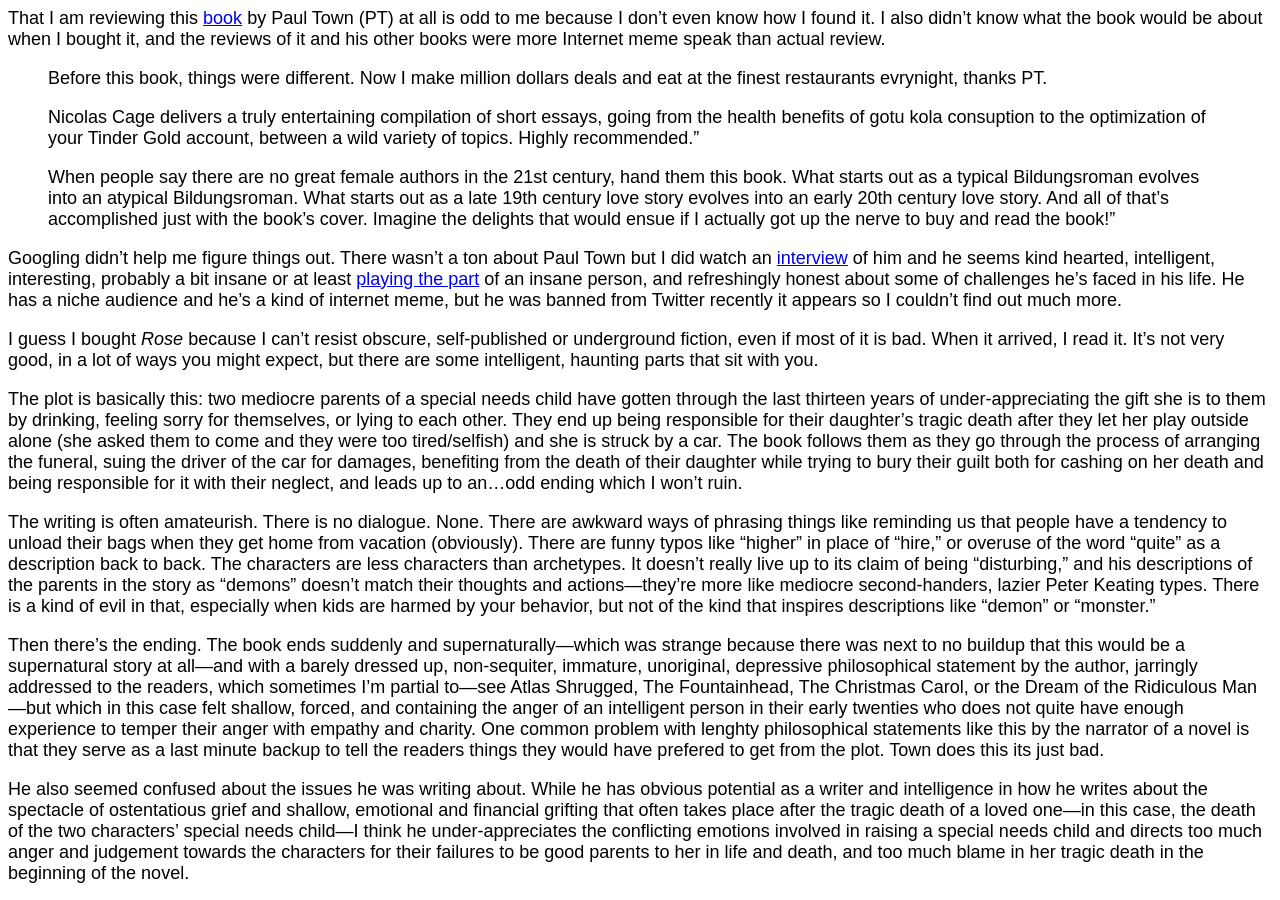
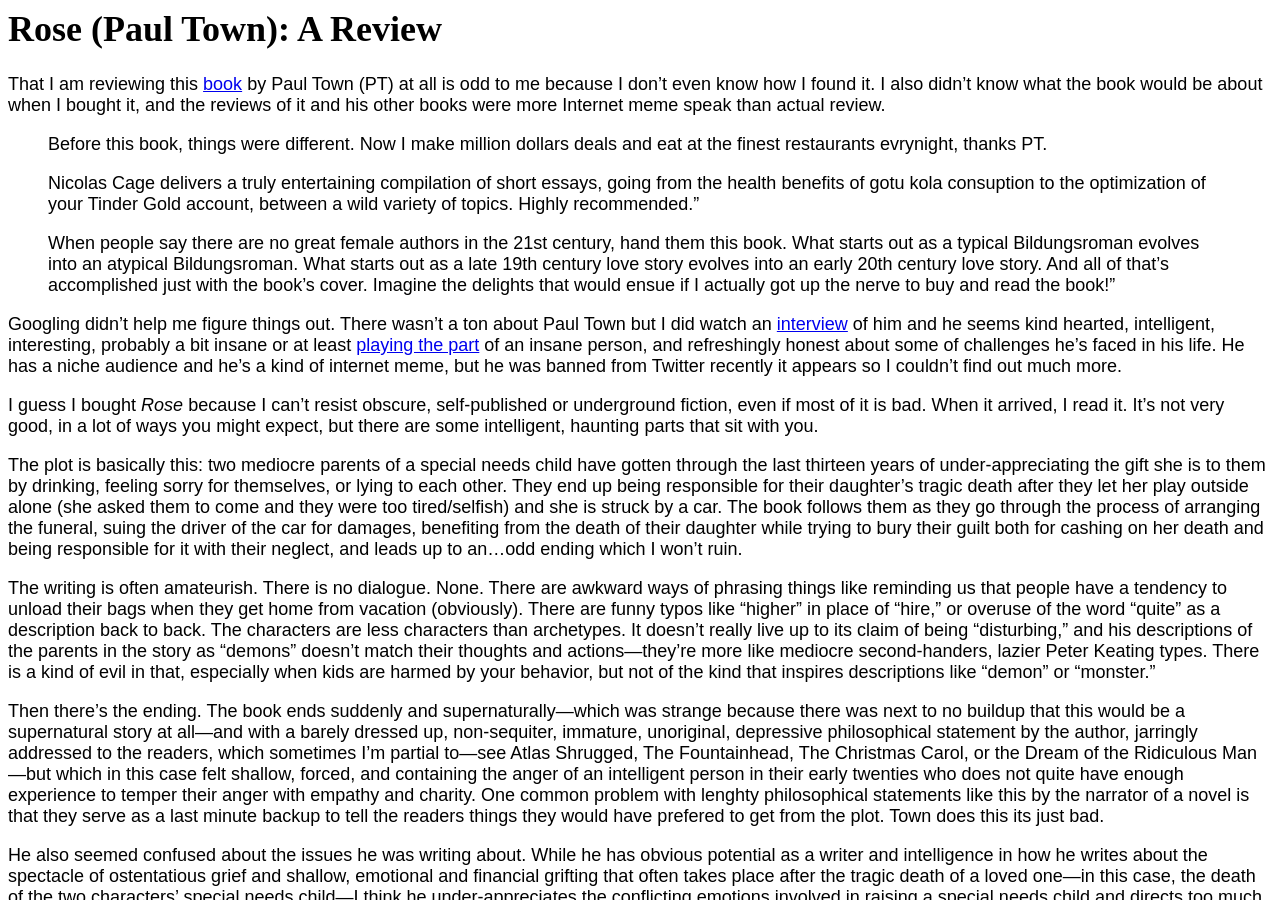
Before and after one commit to 0x000m/old, a Jekyll site: the page built from _posts/2022-05-13-rose.md, in a window 1280 px wide and 900 px high. Built offline with Jekyll 4.4.1, drawn with Linux system fonts in a browser that asks for light colours.

Commit message:
Update 2022-05-13-rose.md

```diff
--- a/_posts/2022-05-13-rose.md
+++ b/_posts/2022-05-13-rose.md
@@ -3,6 +3,8 @@ layout: default
 display: "Rose (Paul Town): A Review"
 image: default
 ---
+
+# Rose (Paul Town): A Review
 
 That I am reviewing this [book](https://www.amazon.com/gp/product/B09GZHKD7D/ref=dbs_a_def_rwt_hsch_vapi_taft_p1_i4) by Paul Town (PT) at all is odd to me because I don’t even know how I found it. I also didn’t know what the book would be about when I bought it, and the reviews of it and his other books were more Internet meme speak than actual review.
 
```
